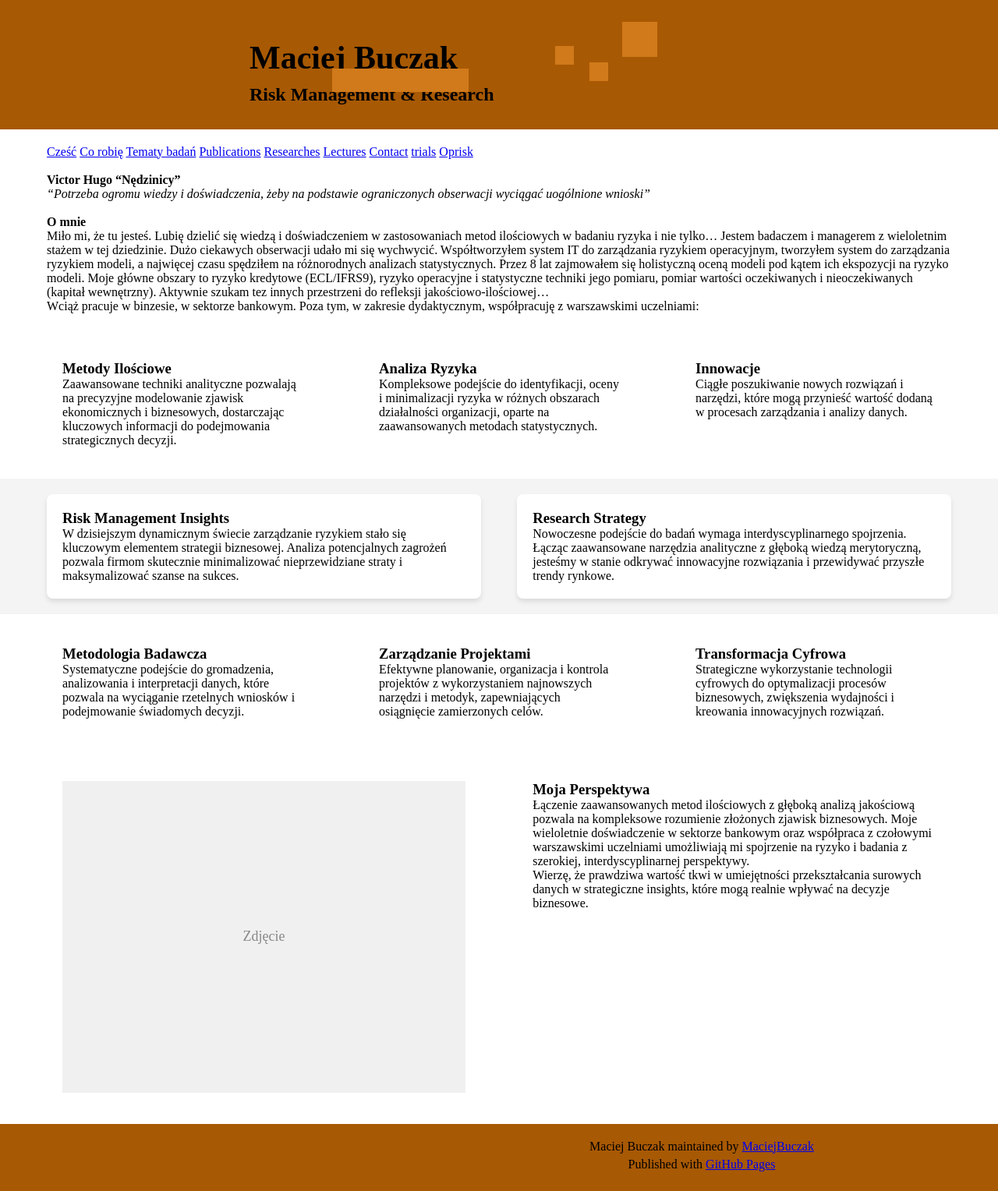
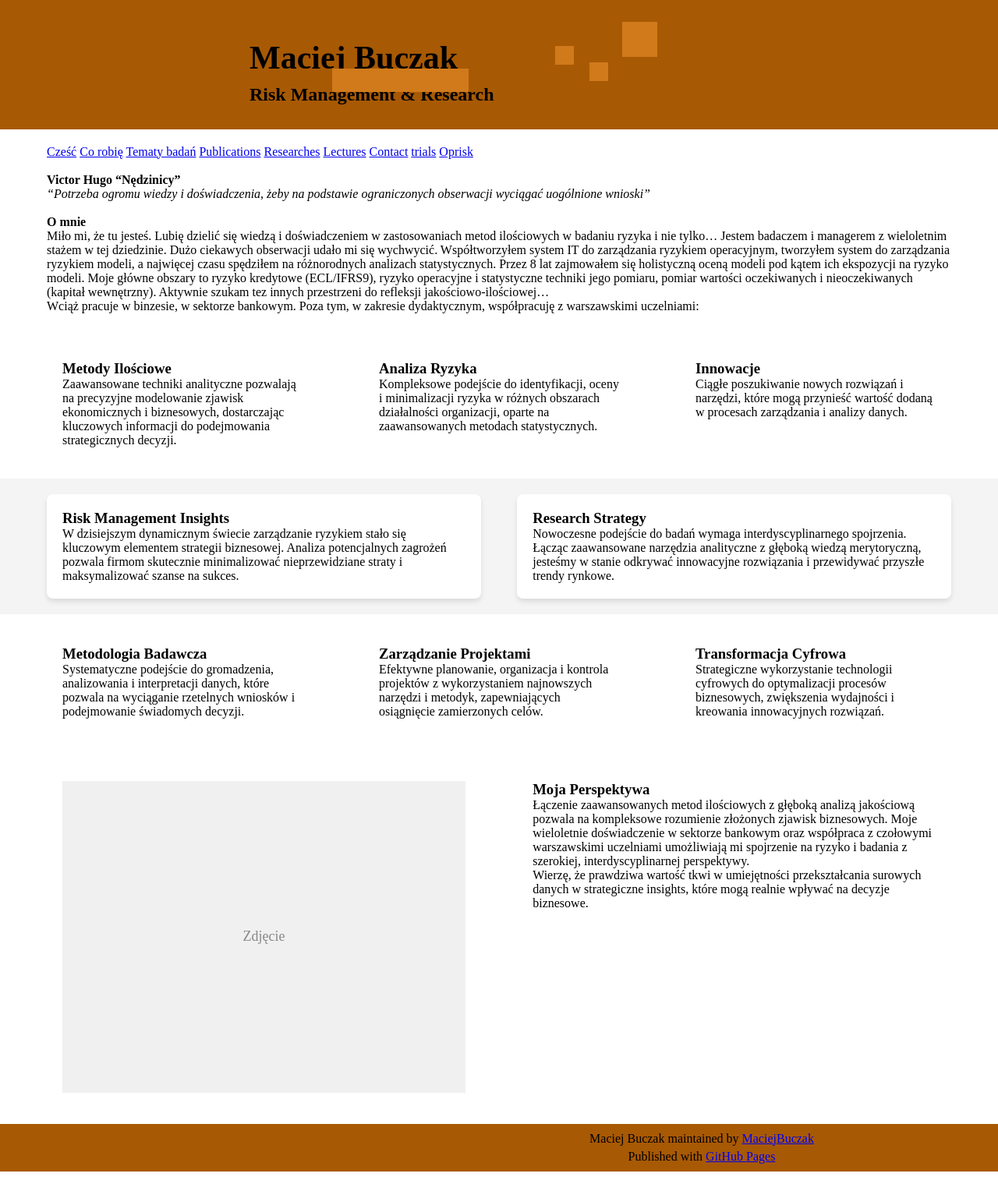
Before and after one commit to MaciejBuczak/risk-research, a Jekyll site: the page built from index.md, in a window 1280 px wide. Shown: the whole page at 78% size. Built offline with Jekyll 4.4.1, drawn with Linux system fonts in a browser that asks for light colours; after the commit the page ends 1503 px from its top, so only the background shows below that.

Commit message:
Update default.html

```diff
--- a/_layouts/default.html
+++ b/_layouts/default.html
@@ -109,8 +109,8 @@
       display: flex;
       justify-content: center;
       height: auto; /* Możesz zmienić na konkretną wartość, np. 100px */
-      padding-top: 15px; /* Górny padding stopki */
-      padding-bottom: 20px; /* Dolny padding stopki */
+      padding-top: 5px; /* Górny padding stopki */
+      padding-bottom: 5px; /* Dolny padding stopki */
       position: relative; /* Pozycjonowanie względne */
     }
     #footer_wrap .inner {
```
